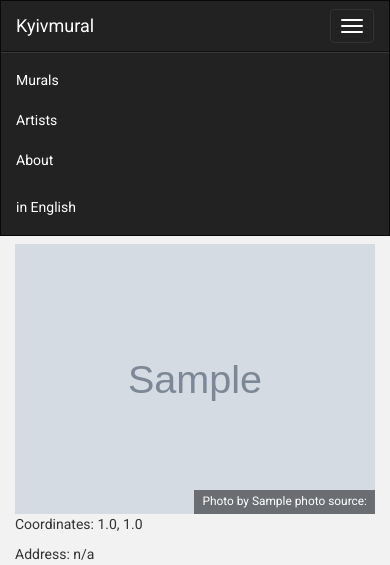
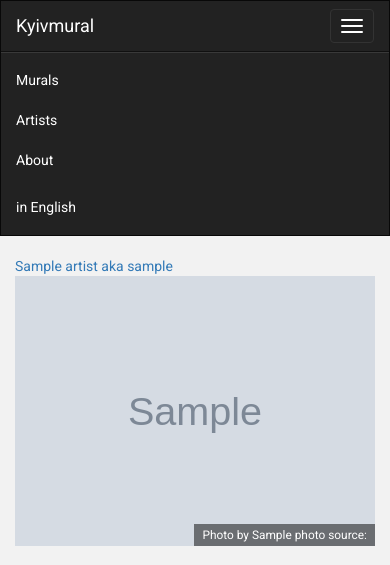
Before and after one commit to grishasergii/kyivmural, a Flask app: page /uk/mural/1 in a window 390 px wide, after a click on "Toggle navigation". Shown: the top 565 px of the page. Run offline with Flask 2, Linux system fonts and the light colour scheme; tables that the repository leaves empty hold one stand-in row (Sample ...); some libraries are stand-ins or nearby versions.

Commit message:
Worked on front page Added facebook and twitter buttons Added footer Started artist details page

```diff
--- a/app/main/routes.py
+++ b/app/main/routes.py
@@ -1,6 +1,6 @@
 from flask import render_template, abort, redirect, url_for, g, request
 from . import main
-from ..models import Mural
+from ..models import Mural, Artist
 from .. import config
 import random
 
@@ -14,11 +14,15 @@ def root():
 @main.route('/<lang_code>/index')
 def index():
     murals = Mural.query.all()
+    mural_count = len(murals)
+    artist_count = Artist.query.count()
     random_murals = random.sample(murals, min(len(murals), 4))
     return render_template('index.html',
                            title='Kyivmural',
                            murals=murals,
-                           random_murals=random_murals)
+                           random_murals=random_murals,
+                           mural_count=mural_count,
+                           artist_count=artist_count)
 
 
 @main.route('/<lang_code>/mural/<int:mural_id>')
@@ -29,3 +33,13 @@ def mural(mural_id):
                                mural=mural)
     else:
         abort(404)
+
+
+@main.route('/<lang_code>/artist/<int:id>')
+def artist(id):
+    artist = Artist.query.get(id)
+    if mural:
+        return render_template('main/artist/detail_view.html',
+                               artist=artist)
+    else:
+        abort(404)
--- a/app/models.py
+++ b/app/models.py
@@ -129,6 +129,20 @@ class Artist(db.Model):
             if t.language_code == lang_code:
                 t.about = value
 
+    @property
+    def full_name(self):
+        if self.name and self.nickname:
+            if self.name == self.nickname:
+                return self.name
+            else:
+                return self.name + ' aka ' + self.nickname
+        elif self.name:
+            return self.name
+        elif self.nickname:
+            return self.nickname
+        else:
+            return 'The girl has no name'
+
 
 class Language(db.Model):
     __tablename__ = 'languages'
--- a/app/static/css/common.css
+++ b/app/static/css/common.css
@@ -8,3 +8,8 @@ body {
 .jumbotron {
     background-color: transparent !important;
 }
+
+.padding-15 {
+    padding-left: 15px !important;
+    padding-right: 15px !important;
+}
--- a/app/static/css/index.css
+++ b/app/static/css/index.css
@@ -1,3 +1,7 @@
+.navbar {
+    margin-bottom: 0 !important;
+}
+
 .with-background {
     background-color: gainsboro;
 }
@@ -57,7 +61,6 @@
 }
 
 .img-info-window {
-    width: 100%;
     max-height: 320px;
 }
 
--- a/app/static/css/mural_detail_view.css
+++ b/app/static/css/mural_detail_view.css
@@ -6,7 +6,7 @@
 
 .img-container {
     float: left;
-    padding-top: 4px;
+    padding-top: 0px;
     padding-bottom: 0px;
     padding-right: 0px;
     padding-left: 0px;
@@ -14,7 +14,7 @@
     margin-left: auto;
     margin-right: auto;
     margin-bottom: 0px;
-    margin-top: 4px;
+    margin-top: 0px;
 }
 
 .img-container img {
@@ -29,7 +29,7 @@
     right: 0;
     padding-left: 8px;
     padding-right: 8px;
-    padding-bottom: 4px;
+    padding-bottom: 2px;
     background-color: rgba(0, 0, 0, 0.5);
     margin: 0 !important;
 }
--- a/app/static/css/navbar.css
+++ b/app/static/css/navbar.css
@@ -1,5 +1,5 @@
 .navbar {
-    margin-bottom: 0 !important;
+    // margin-bottom: 0 !important;
     border-radius: 0 !important;
 }
 
--- a/app/templates/base.html
+++ b/app/templates/base.html
@@ -1,9 +1,10 @@
-{% extends "bootstrap/base.html" %}
+{% extends "with_footer.html" %}
 
 {% block styles %}
     {{ super() }}
     <link rel="stylesheet" href="{{url_for('static', filename='css/common.css')}}">
     <link rel="stylesheet" href="{{url_for('static', filename='css/navbar.css')}}">
+    <link rel="stylesheet" href="{{url_for('static', filename='css/footer.css')}}">
 {%  endblock %}
 
 
@@ -85,4 +88,11 @@
             {% endfor %}
         {% endif %}
     {%  endwith %}
-{% endblock %}
+
+{%- endblock content %}
+
+{#  Footer #}
+{%- block footer %}
+    {{ super() }}
+    {% include "common/footer.html" %}
+{%- endblock footer %}
--- /dev/null
+++ b/app/templates/common/footer.html
@@ -0,0 +1,6 @@
+<div class="container footer">
+    <hr class="footer-line">
+    <p class="text-center">
+        &#169 2015&#8211;2016 <a href="www.sergii.se"> Sergii Gryshkevych</a>
+    </p>
+</div>
--- a/app/templates/main/mural/detail_view.html
+++ b/app/templates/main/mural/detail_view.html
@@ -1,4 +1,20 @@
 {%  extends "base.html" %}
+
+{% block metas %}
+    {{ super() }}
+    <meta property="og:url" content="{{ request.url }}" />
+    <meta property="og:type" content="website" />
+    <meta property="og:title" content="my title" />
+    <meta property="og:description" content="my description" />
+    <meta property="og:image" content="{{ url_for('static', filename='mural_img/' + mural.photos[0].file_name, _external=True) }}" />
+
+    <meta name="twitter:card" content="summary_large_image" />
+    <meta name="twitter:site" content="@kyivmural" />
+    <meta name="twitter:title" content="Kyivmural" />
+    <meta name="twitter:description" content="Up than 200 characters." />
+    <meta name="twitter:image" content="{{ url_for('static', filename='mural_img/' + mural.photos[0].file_name, _external=True) }}" />
+    <meta name="twitter:domain" content="kyivmural.com" />
+{% endblock %}
 
 {% block styles %}
     {{ super() }}
@@ -25,30 +42,73 @@
 {% endblock %}
 
 {%  block content %}
+    <div id="fb-root"></div>
+    <script>(function(d, s, id) {
+        var js, fjs = d.getElementsByTagName(s)[0];
+        if (d.getElementById(id)) return;
+        js = d.createElement(s); js.id = id;
+        js.src = "//connect.facebook.net/en_US/sdk.js#xfbml=1&version=v2.8&appId=1717028235183199";
+        fjs.parentNode.insertBefore(js, fjs);
+    }(document, 'script', 'facebook-jssdk'));</script>
+
     <div class="container">
         <div class="row">
             <!--  col-md-offset-2 -->
             <div class="col-md-9">
+                {% for artist in mural.artists %}
+                    <a href="{{ url_for('main.artist', id=artist.id) }}">{{ artist.full_name }}</a>
+                {% endfor %}
+
             {% for photo in mural.photos %}
+                <div class="row padding-15">
                 <div class="img-container">
                     <img src="{{ url_for('static', filename='mural_img/' + photo.file_name) }}" class="img-responsive center-block">
                 {% if photo.has_copyright %}
                     <p class="img-copyright"><small>{{ photo.copyright_string }}</small></p>
                 {% endif %}
                 </div>
+                </div>
+                <br>
             {% endfor %}
+
             </div>
             <div class="col-md-3 ">
+                <div class="row padding-15">
+                    <div class="panel panel-default">
+                        <div class="panel-heading">
+                            <h3 class="panel-title">{{ gettext('Location') }} </h3>
+                        </div>
+                        <div class="panel-body">
                             <p>
-                    {{ gettext('Coordinates') }}: {{ mural.lat }}, {{ mural.lng }}
+                                {{ mural.get_address(get_locale()) }}
                             </p>
                             <p>
-                    {{ gettext('Address') }}: {{ mural.get_address(get_locale()) }}
+                                {{ mural.lat }}, {{ mural.lng }}
+
                             </p>
                             <p>
                                 <div id="mural_location" style="width: 100%; height: 300px"></div>
                             </p>
                         </div>
                     </div>
+                    <div class="panel panel-default">
+                        <div class="panel-heading">
+                            <h3 class="panel-title">{{ gettext('Share') }} </h3>
+                        </div>
+                        <div class="panel-body">
+                            <p>
+
+                                <div class="fb-share-button" data-href="{{ request.url }}" data-layout="button_count" data-size="large" data-mobile-iframe="true">
+                                    <a class="fb-xfbml-parse-ignore" target="_blank" href="{{ request.url }}">Share</a>
+                                </div>
+                            </p>
+                            <p>
+                                <a class="twitter-share-button" data-size="large" href="https://twitter.com/intent/tweet">Tweet</a>
+                            </p>
+                        </div>
+                    </div>
+                </div>
+            </div>
+        </div>
     </div>
 {% endblock %}
```
Also changed, not shown: other parts of app/templates/base.html (+3 -1 lines), other parts of app/templates/main/mural/detail_view.html (+1 -0 lines), app/static/css/footer.css (added, +15 -0 lines), app/static/js/twitter.js (added, +16 -0 lines), app/templates/index.html (+13 -20 lines), app/templates/main/artist/detail_view.html (added, +18 -0 lines), app/templates/with_footer.html (added, +7 -0 lines). Lines whose indentation alone changed are shown as unchanged.
